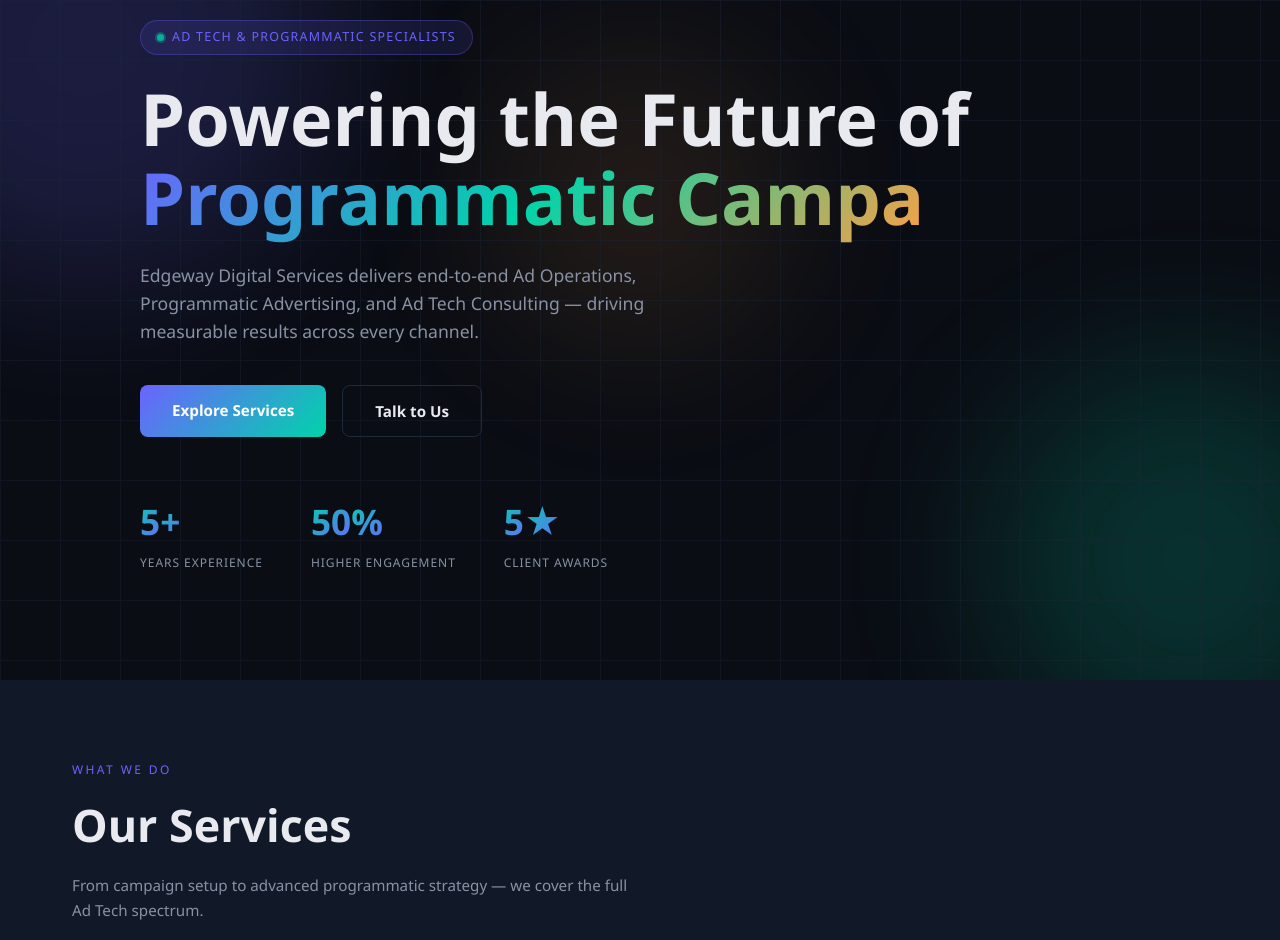
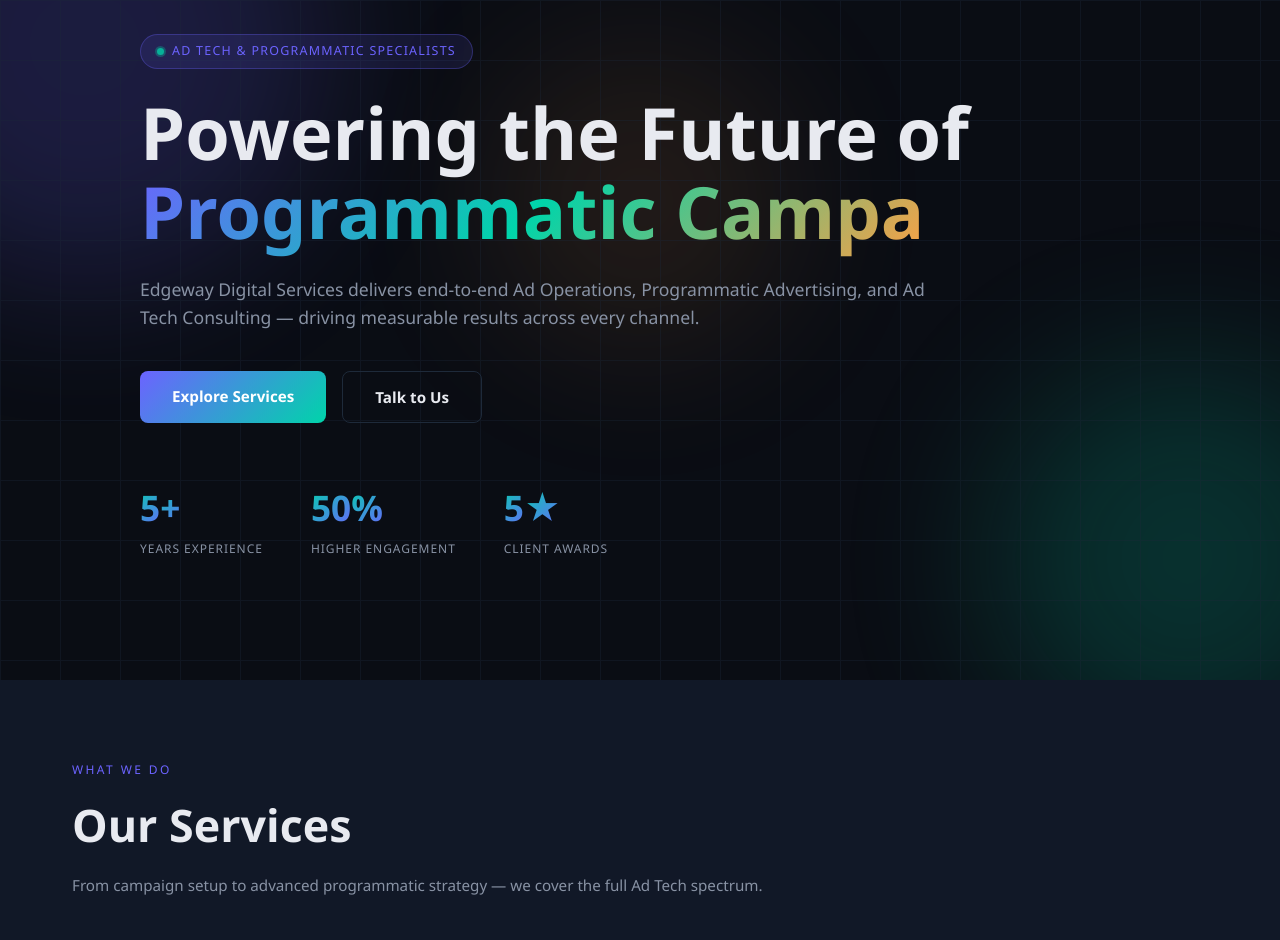
Before and after one commit to PrinceBalaji70/edgewaydigital, a plain HTML site: page index.html in a window 1280 px wide. Shown: the part 120-1060 px from the top of the page. Drawn offline with Linux system fonts and the light colour scheme.

Commit message:
Add files via upload

```diff
--- a/css/style.css
+++ b/css/style.css
@@ -87,7 +87,7 @@
 }
 .section-sub {
   color: var(--muted);
-  max-width: 560px;
+  max-width: 860px;
   margin-bottom: 3rem;
   font-size: 0.95rem;
 }
@@ -309,7 +309,7 @@
 .hero-sub {
   font-size: 1.1rem;
   color: var(--muted);
-  max-width: 600px;
+  max-width: 800px;
   margin-bottom: 2.5rem;
 }
 .hero-btns {
```
